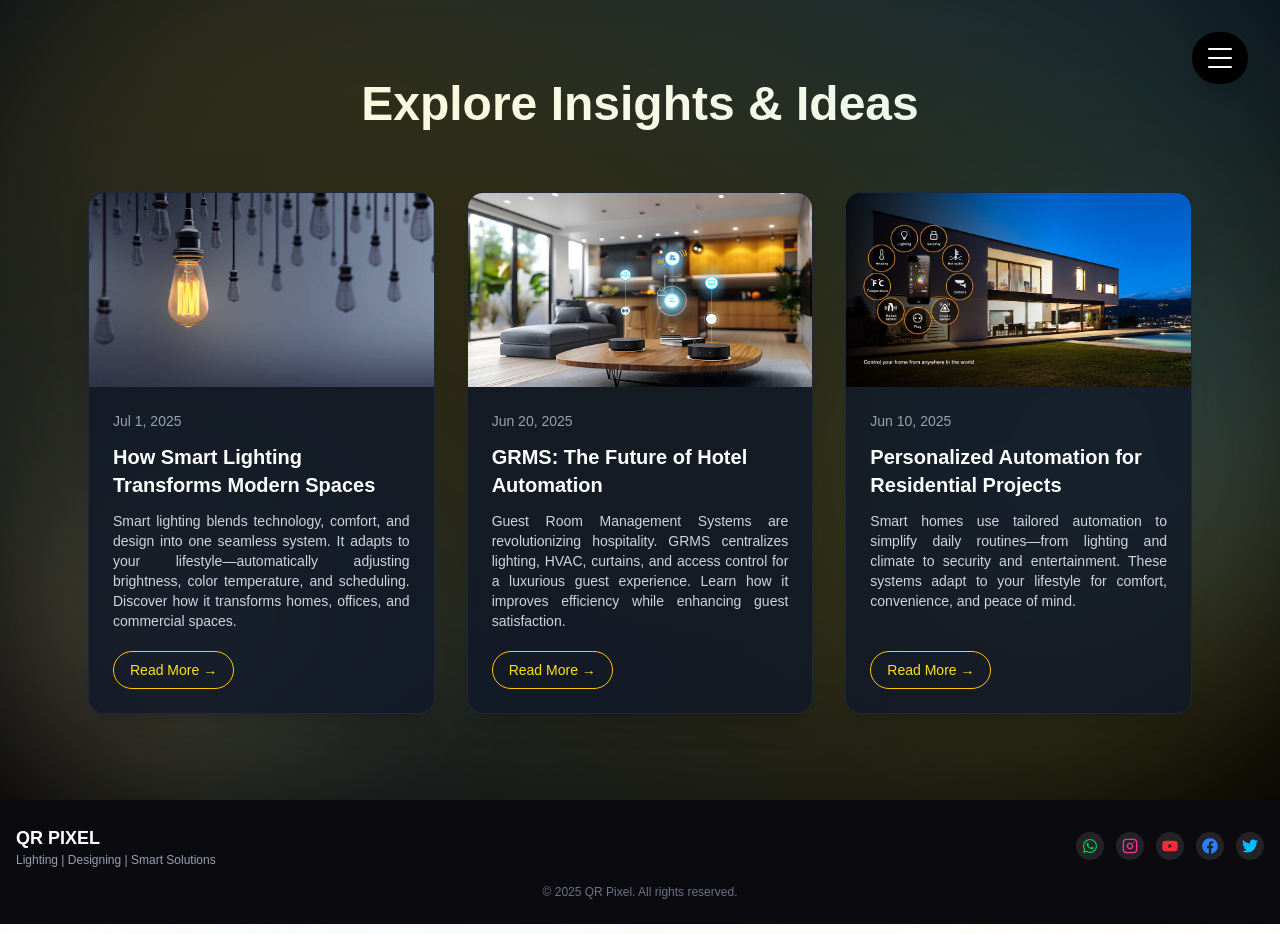
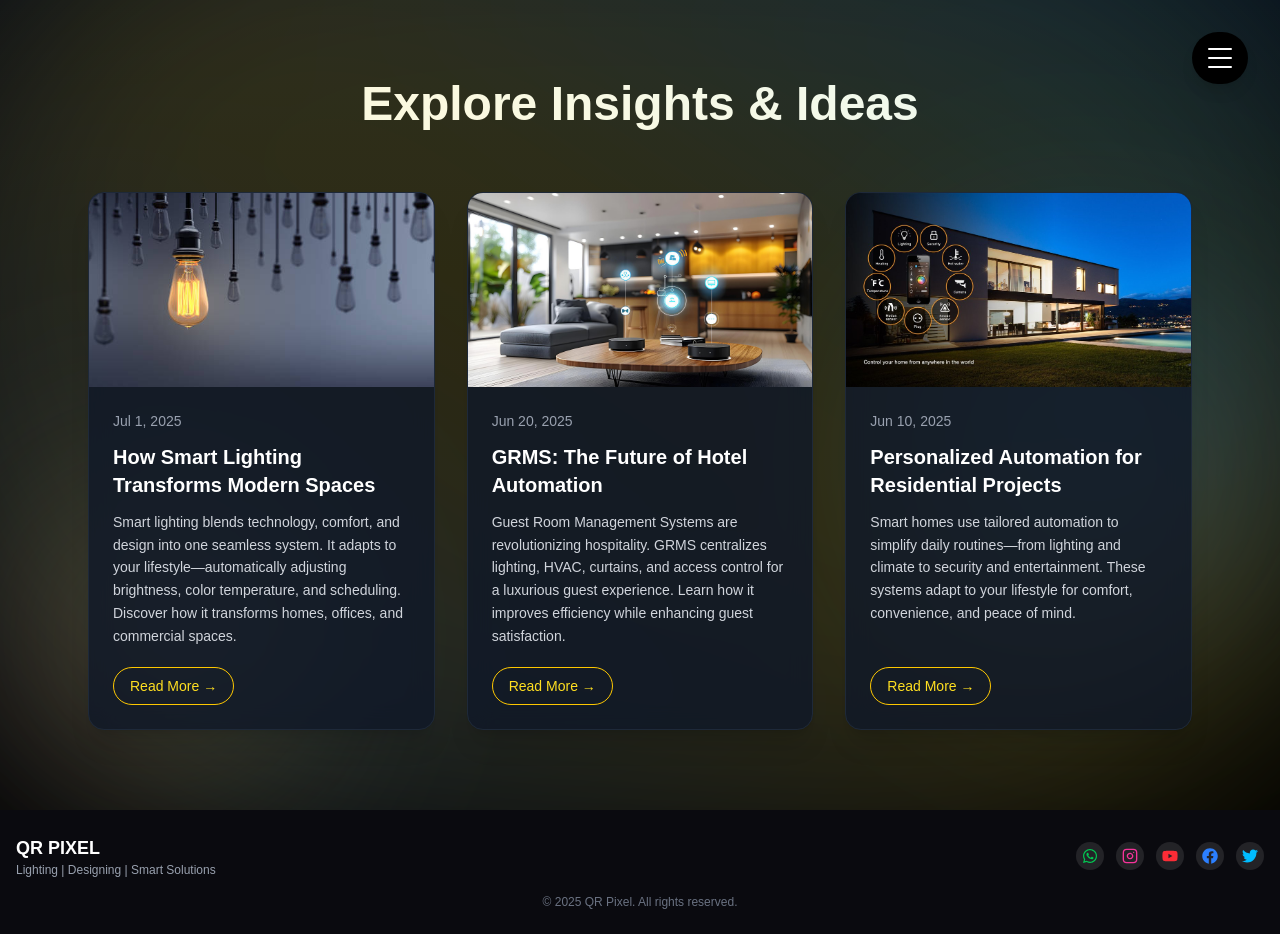
Before and after one commit to Shubam-08/pixel-ql, a Next.js app: page /blog in a window 1280 px wide. Built offline with nearby package versions, Linux system fonts and the light colour scheme.

Commit message:
blog text allign

```diff
--- a/app/blog/page.tsx
+++ b/app/blog/page.tsx
@@ -57,10 +57,8 @@ export default function BlogPage() {
                 />
               </div>
 
-
-
               {/* TEXT */}
-              <div className="p-6 flex flex-col flex-1 space-y-3">
+              <div className="p-6 flex flex-col flex-1 space-y-3 text-left">
                 <p className="text-sm text-gray-400">
                   {new Date(post.date).toLocaleDateString("en-US", {
                     year: "numeric",
@@ -71,7 +69,7 @@ export default function BlogPage() {
                 <h2 className="text-xl font-semibold text-white group-hover:text-cyan-400 transition">
                   {post.title}
                 </h2>
-                <p className="text-gray-300 text-sm text-justify flex-1">
+                <p className="text-gray-300 text-sm leading-relaxed tracking-normal flex-1">
                   {post.excerpt}
                 </p>
 
```
Lines whose indentation alone changed are shown as unchanged.
